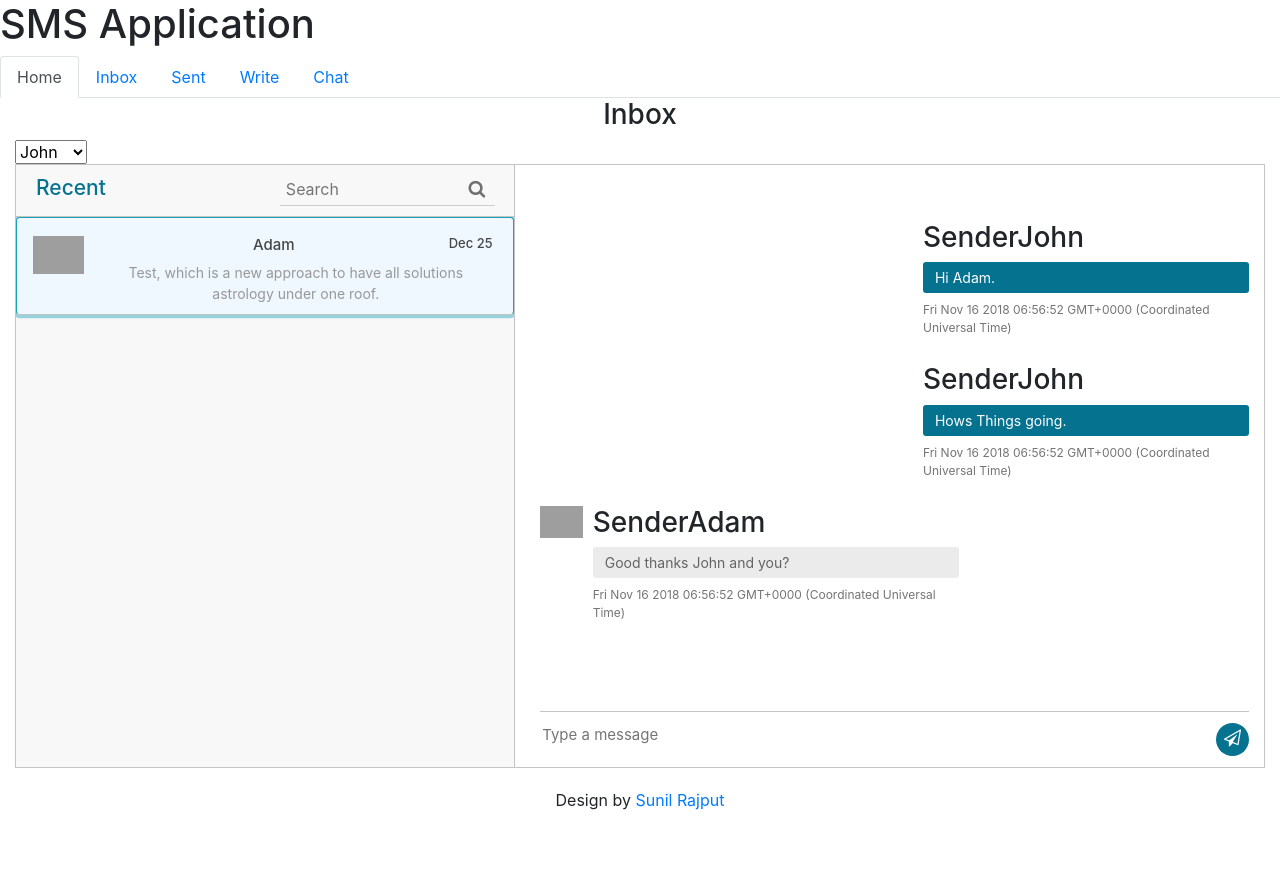
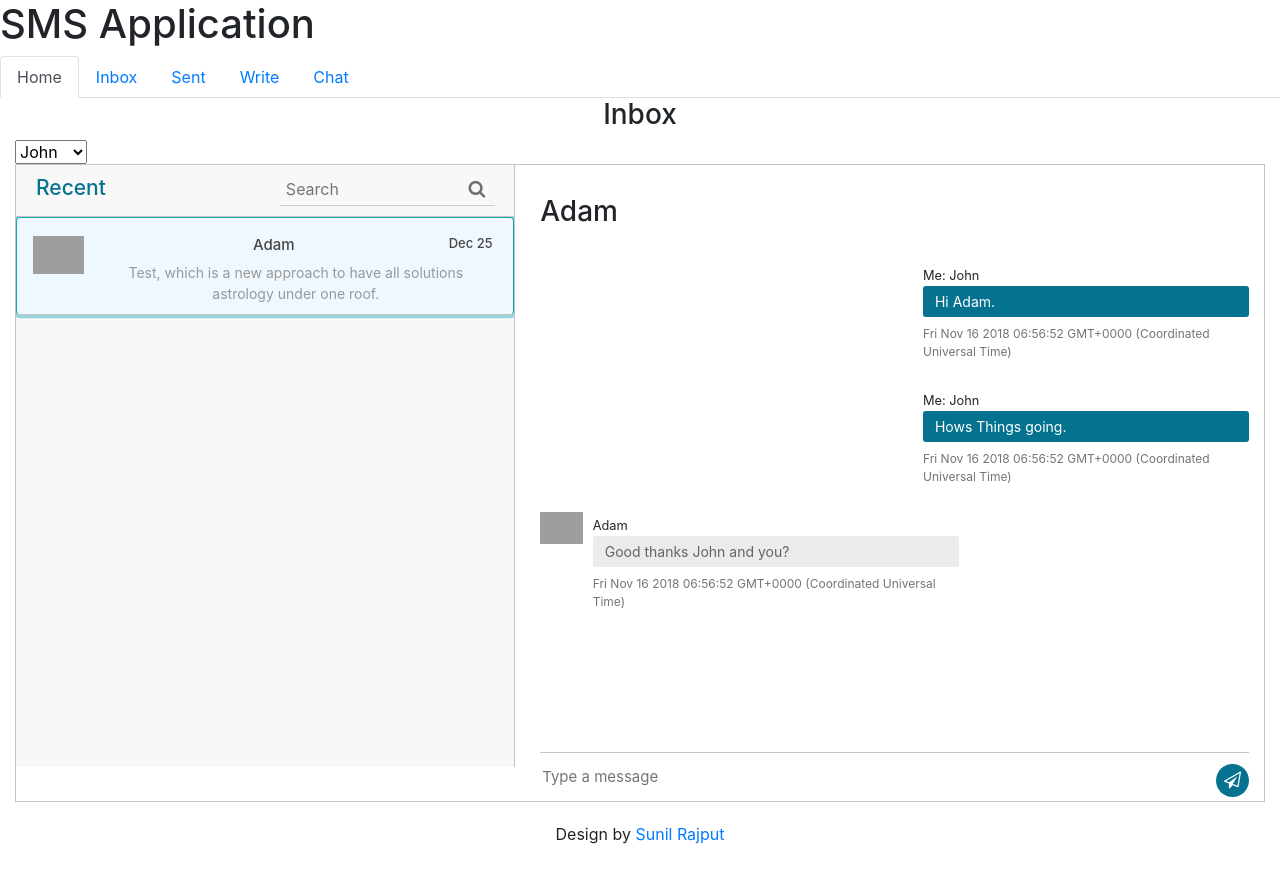
Before and after one commit to MickeyMuis007/Chatting-Angular, an Angular app: page /inbox in a window 1280 px wide. Both pictures are taken after a click on the button 265 px from the left and 265 px from the top of the page. Shown: the top 882 px of the page. Built offline with nearby package versions, Linux system fonts and the light colour scheme; grey boxes are pictures that could not be loaded.

Commit message:
Display messenger Name on chat. Implement chating to multiple people

```diff
--- a/src/app/components/inbox/inbox.component.html
+++ b/src/app/components/inbox/inbox.component.html
@@ -38,6 +38,7 @@
                 </div>
             </div>
             <div class="mesgs">
+                <h3>{{ messengerName }}</h3>
                 <div class="msg_history">
                     <div *ngFor="let chat of chats">
                         <div *ngIf="chat.receiverId === currentUser.userId" class="incoming_msg">
@@ -45,7 +46,7 @@
                                     alt="sunil"></div>
                             <div class="received_msg">
                                 <div class="received_withd_msg">
-                                    <h3>{{"Sender" + chat.sender.name}}</h3>
+                                    <small>{{ chat.sender.name }}</small>
                                     <p>{{ chat.message }}</p>
                                     <span class="time_date"> {{ chat.dateUpdated }}</span>
                                 </div>
@@ -53,7 +54,7 @@
                         </div>
                         <div *ngIf="chat.senderId === currentUser.userId" class="outgoing_msg">
                             <div class="sent_msg">
-                                <h3>{{"Sender" + chat.sender.name}}</h3>
+                                <small>{{ "Me: " + chat.sender.name }}</small>
                                 <p>{{ chat.message }}</p>
                                 <span class="time_date"> {{ chat.dateUpdated }}</span>
                             </div>
--- a/src/app/components/inbox/inbox.component.ts
+++ b/src/app/components/inbox/inbox.component.ts
@@ -45,6 +45,7 @@ export class InboxComponent implements OnInit {
     selectedUser: any;
     hideModel: any;
     chatSession: ChatSession;
+    messengerName: string;
 
     //#endregion properties
 
@@ -63,7 +64,7 @@ export class InboxComponent implements OnInit {
 
         this.chats = this.chatService.getChatFromChatSession(chatSession.chatSessionId);
         this.chatSession = chatSession;
-
+        this.setMessengerName();
         this.showMessageInput();
     }
 
@@ -78,11 +79,8 @@ export class InboxComponent implements OnInit {
         console.log('\nevent: sendMessage()');
 
         const chat = this.createChat();
-
         this.chatService.add(chat);
-
-        this.chats = this.chatService.get();
-
+        this.chats = this.chatService.getChatFromChatSession(this.chatSession.chatSessionId);
         this.message = '';                                                                  // Clear message
     }
 
@@ -111,6 +109,7 @@ export class InboxComponent implements OnInit {
         this.hideMessageInput();
         this.chats = [];
         this.chatSession = null;
+        this.messengerName = '';
     }
 
     private createHideModel() {
@@ -157,6 +156,12 @@ export class InboxComponent implements OnInit {
         return chat;
     }
 
+    private setMessengerName() {
+        this.messengerName = (this.chatSession.user1Id === this.currentUser.userId
+            ? this.chatSession.user2.name
+            : this.chatSession.user1.name);
+    }
+
     //#endregion methods
 
 }
```
